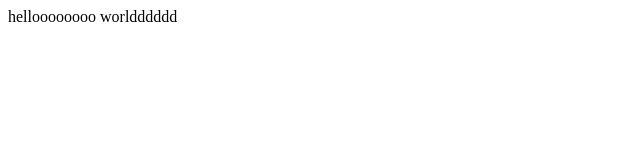
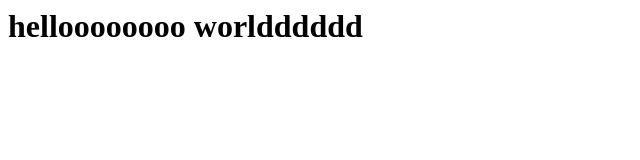
Before and after one commit to ruqaabukar/ruqaabukar.github.io, a plain HTML site: page index.html in a window 1280 px wide. Shown: the whole page, without its empty margins (0-640 px from the left). Drawn offline with Linux system fonts and the light colour scheme.

Commit message:
index.html

```diff
--- a/index.html
+++ b/index.html
@@ -1 +1 @@
-<h> helloooooooo worldddddd </h1>
+<h1> helloooooooo worldddddd </h1>
```
